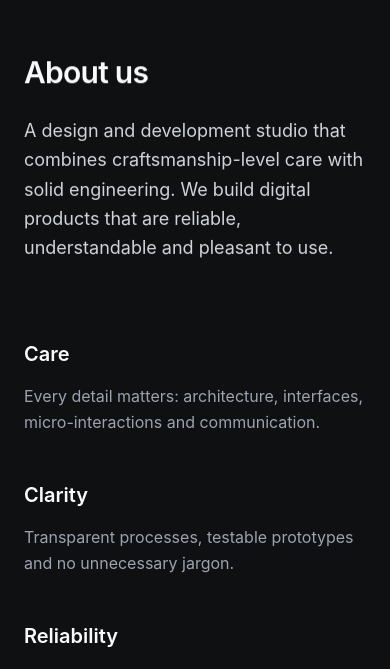
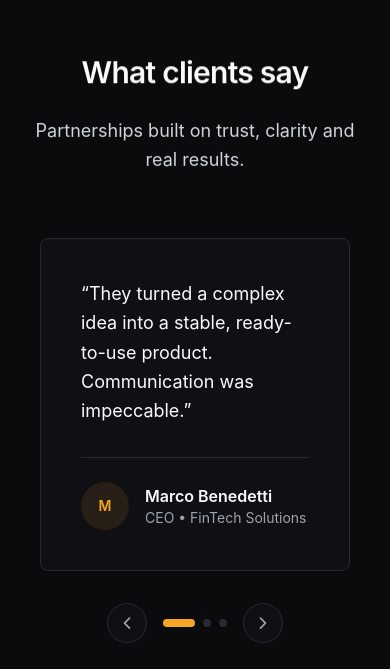
Before and after one commit to atavicoLabs/atavicoLabs, a Next.js app: page /en in a window 390 px wide. Shown: the part 4851-5520 px from the top of the page. Built offline with nearby package versions, Linux system fonts and the light colour scheme.

Commit message:
feat: nascondi temporaneamente la sezione "Chi siamo" nella navbar e la sezione "About"

```diff
--- a/app/components/About.tsx
+++ b/app/components/About.tsx
@@ -8,10 +8,12 @@ export default function About() {
   const { ref, isRevealed } = useReveal();
 
   return (
+    // Temporarily hide the About section (keep markup in-place).
+    // To restore, remove the `hidden` class below.
     <section
       id="about"
       ref={ref}
-      className="relative py-24 md:py-32 px-6 lg:px-8 bg-warm-darker"
+      className="hidden relative py-24 md:py-32 px-6 lg:px-8 bg-warm-darker"
     >
       <div className="max-w-5xl mx-auto relative z-10">
         {/* Header */}
--- a/app/components/Navbar.tsx
+++ b/app/components/Navbar.tsx
@@ -55,12 +55,15 @@ export default function Navbar() {
             >
               Processo
             </a>
+            {/* Temporarily hide 'Chi siamo' link in the navbar. To restore, remove the JSX comment. */}
+            {/*
             <a
               href="#about"
               className="text-lg font-semibold text-warm-text hover:text-warm-accent transition-colors duration-200"
             >
               Chi siamo
             </a>
+            */}
             <a
               href="#cta"
               className="text-lg font-semibold text-warm-text hover:text-warm-accent transition-colors duration-200"
```
